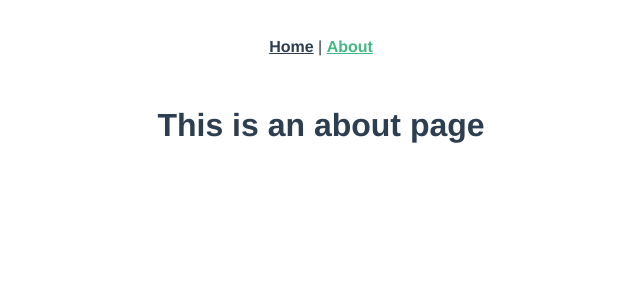
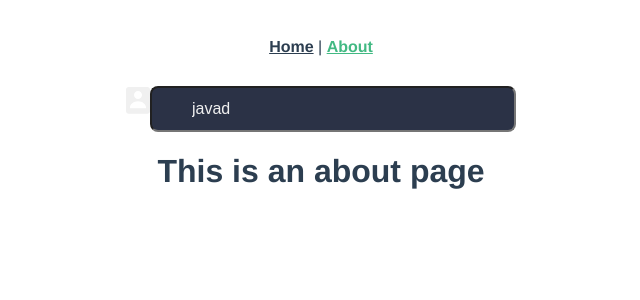
Before and after one commit to aliiimaher/ToDoList-Frontend, a Vue app: page /about in a window 1280 px wide. Shown: the top 300 px of the page, without its empty margins (319-959 px from the left). Built offline with nearby package versions, Linux system fonts and the light colour scheme.

Commit message:
added some changes

```diff
--- /dev/null
+++ b/src/components/TextInput.vue
@@ -0,0 +1,36 @@
+<template>
+  <div>
+    <img :src="icon" class="icon" />
+    <input
+      :placeholder="placeholder"
+      :style="{ paddingLeft: icon ? '40px' : '20px' }"
+    />
+  </div>
+</template>
+
+<script>
+export default {
+  props: {
+    placeholder: {},
+    icon: {},
+  },
+};
+</script>
+
+<style scoped>
+input {
+  width: 320px;
+  height: 40px;
+  background: #2b3246;
+  border-radius: 8px;
+  color: #f0f0f0;
+}
+::placeholder {
+  color: #f0f0f0;
+  opacity: 1; /* Firefox */
+}
+
+* {
+  font-size: 16px;
+}
+</style>
--- a/src/views/AboutView.vue
+++ b/src/views/AboutView.vue
@@ -1,5 +1,16 @@
 <template>
   <div class="about">
+    <TextInput
+      placeholder="javad"
+      :icon="require('../assets/icons/person.svg')"
+    ></TextInput>
     <h1>This is an about page</h1>
   </div>
 </template>
+
+<script>
+import TextInput from "@/components/TextInput.vue";
+export default {
+  components: { TextInput },
+};
+</script>
```
Also changed, not shown: src/layouts/auth.vue (+16 -0 lines), src/assets/icons/person.svg (added).
